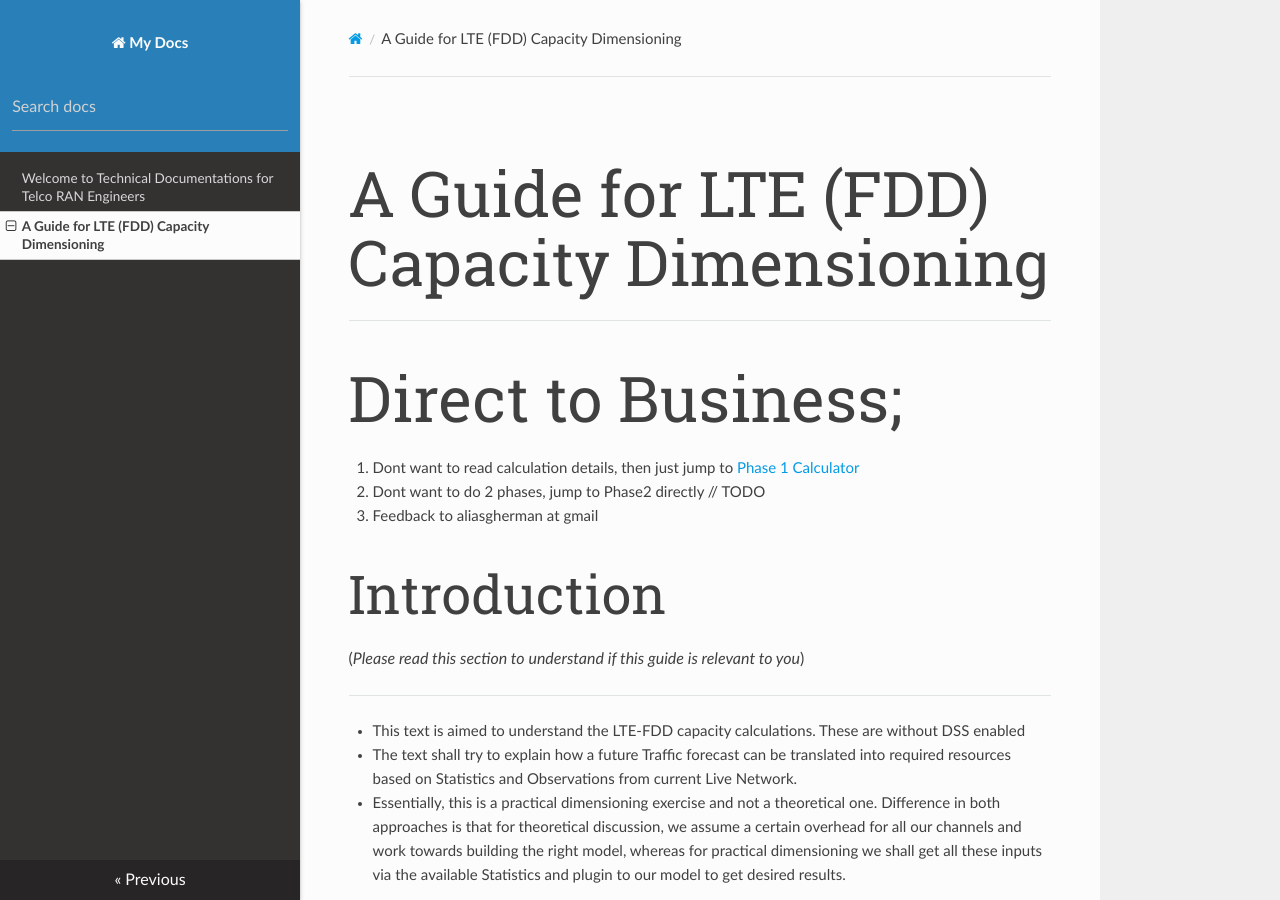
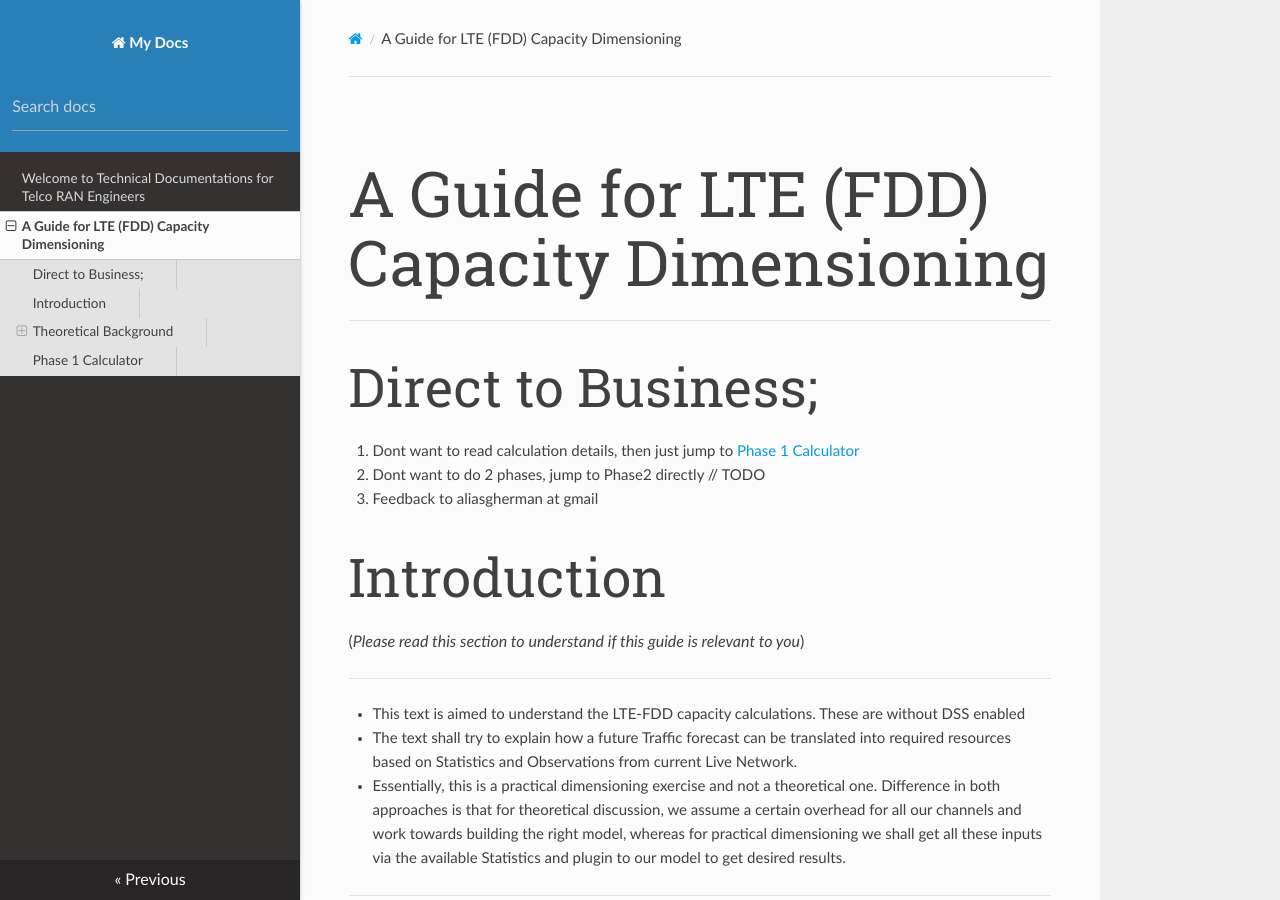
Before and after one commit to aliasgherman/documentations, an MkDocs documentation site: the page built from docs/ltefdddimensioning.md, in a window 1280 px wide and 900 px high. Built offline with MkDocs 1.6.1, drawn with Linux system fonts in a browser that asks for light colours; nearby versions of some CDN libraries.

Commit message:
Update ltefdddimensioning.md

```diff
--- a/docs/ltefdddimensioning.md
+++ b/docs/ltefdddimensioning.md
@@ -3,7 +3,7 @@
 ---
 
 
-# Direct to Business;
+## Direct to Business;
 1. Dont want to read calculation details, then just jump to [Phase 1 Calculator](#phase-1-calculator)
 2. Dont want to do 2 phases, jump to Phase2 directly // TODO
 3. Feedback to aliasgherman at gmail
```
